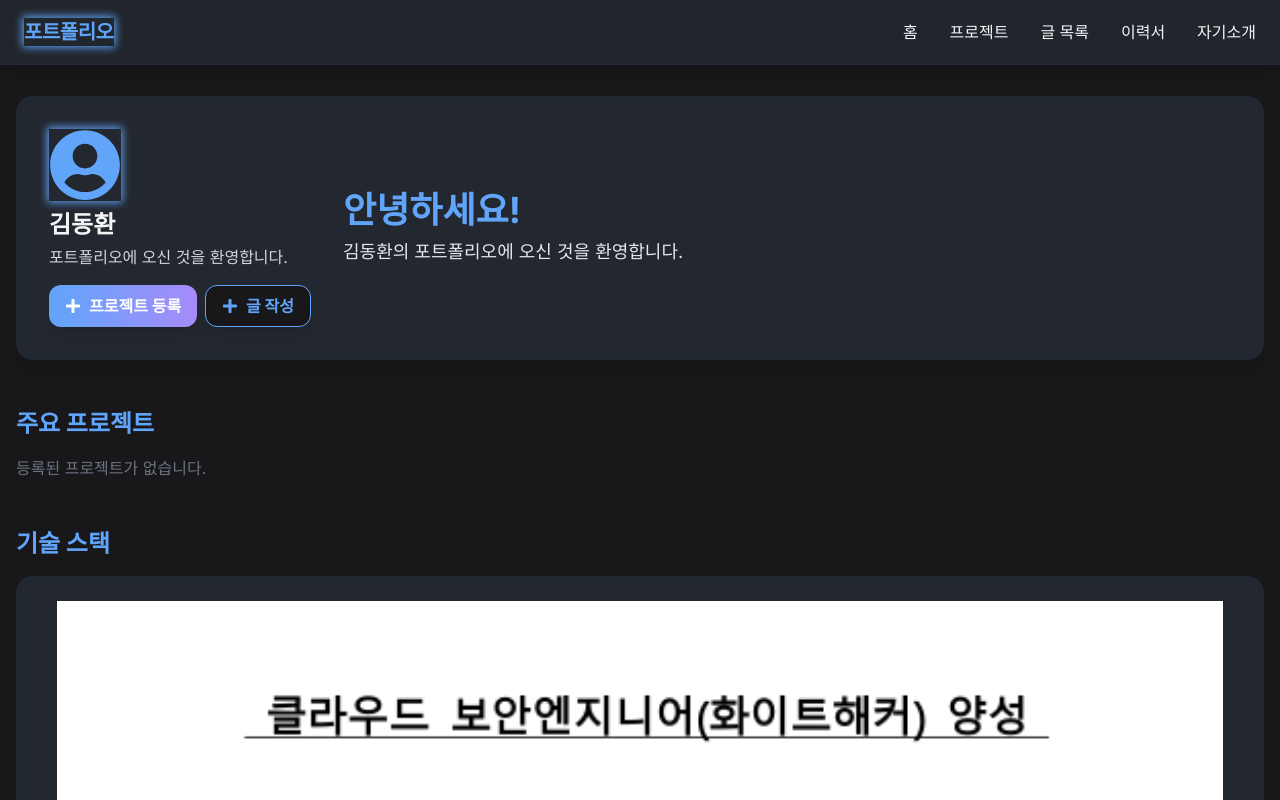
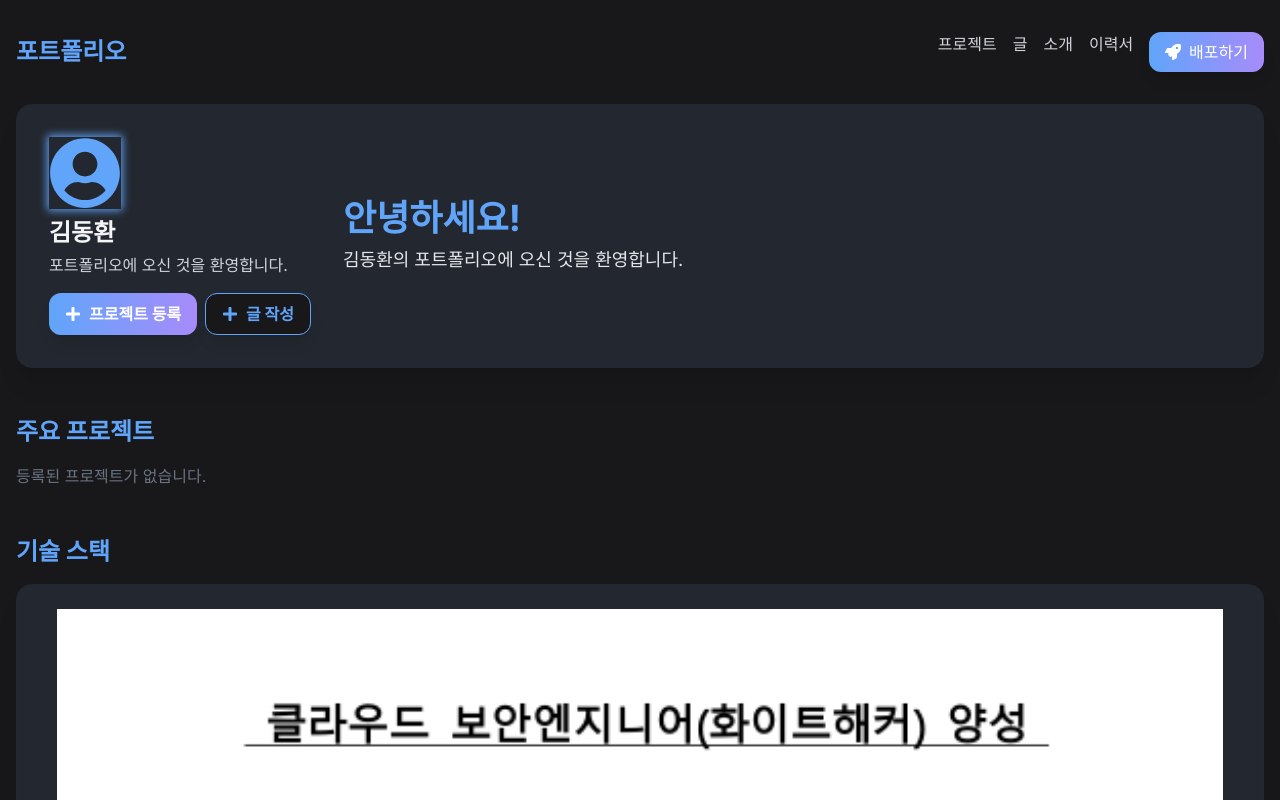
Before and after one commit to BG-traveling/port-folio, a Next.js app: page / in a window 1280 px wide. Shown: the top 800 px of the page. Built offline with nearby package versions, Linux system fonts and the light colour scheme.

Commit message:
Add deploy button to navigation

```diff
--- /dev/null
+++ b/src/app/api/deploy/route.ts
@@ -0,0 +1,39 @@
+import { NextResponse } from 'next/server';
+
+export async function POST() {
+  try {
+    // GitHub Personal Access Token을 환경 변수에서 가져옵니다
+    const token = process.env.PERSONAL_TOKEN;
+    const owner = process.env.GITHUB_OWNER;
+    const repo = process.env.GITHUB_REPO;
+
+    if (!token || !owner || !repo) {
+      return NextResponse.json({ success: false, error: 'Missing environment variables' }, { status: 500 });
+    }
+
+    // GitHub API를 호출하여 워크플로우를 트리거합니다
+    const response = await fetch(
+      `https://api.github.com/repos/${owner}/${repo}/dispatches`,
+      {
+        method: 'POST',
+        headers: {
+          'Authorization': `token ${token}`,
+          'Accept': 'application/vnd.github.v3+json',
+          'Content-Type': 'application/json',
+        },
+        body: JSON.stringify({
+          event_type: 'deploy',
+        }),
+      }
+    );
+
+    if (!response.ok) {
+      throw new Error('Failed to trigger deployment');
+    }
+
+    return NextResponse.json({ success: true });
+  } catch (error) {
+    console.error('Deployment error:', error);
+    return NextResponse.json({ success: false, error: 'Deployment failed' }, { status: 500 });
+  }
+}
--- a/src/app/layout.tsx
+++ b/src/app/layout.tsx
@@ -1,7 +1,9 @@
+"use client";
 import type { Metadata } from 'next'
 import { Inter } from 'next/font/google'
 import './globals.css'
 import Link from 'next/link'
+import { FaUserCircle, FaPlus, FaFileAlt, FaRocket } from 'react-icons/fa';
 
 const inter = Inter({ subsets: ['latin'] })
 
@@ -15,25 +17,43 @@ export default function RootLayout({
 }: {
   children: React.ReactNode
 }) {
+  const handleDeploy = async () => {
+    try {
+      const response = await fetch('/api/deploy', {
+        method: 'POST',
+      });
+      const data = await response.json();
+      if (data.success) {
+        alert('배포가 시작되었습니다! 잠시 후 웹사이트가 업데이트됩니다.');
+      } else {
+        alert('배포 중 오류가 발생했습니다.');
+      }
+    } catch (error) {
+      alert('배포 요청 중 오류가 발생했습니다.');
+    }
+  };
+
   return (
     <html lang="ko">
-      <body className={inter.className + " bg-darkbg text-gray-100 min-h-screen"}>
-        {/* 다크 클라우드 스타일 네비게이션 */}
-        <nav className="fixed top-0 left-0 w-full bg-darkcard/90 border-b border-gray-800 shadow-lg z-50 backdrop-blur-md">
-          <div className="max-w-7xl mx-auto flex items-center justify-between h-16 px-6">
-            <Link href="/" className="font-bold text-neonblue text-xl tracking-tight drop-shadow-glow animate-glow">포트폴리오</Link>
-            <ul className="flex space-x-8 text-base font-medium">
-              <li><Link href="/" className="hover:text-neonblue transition">홈</Link></li>
-              <li><Link href="/projects" className="hover:text-neonblue transition">프로젝트</Link></li>
-              <li><Link href="/posts" className="hover:text-neonblue transition">글 목록</Link></li>
-              <li><Link href="/resume" className="hover:text-neonblue transition">이력서</Link></li>
-              <li><Link href="/about" className="hover:text-neonblue transition">자기소개</Link></li>
-            </ul>
-          </div>
-        </nav>
-        <main className="max-w-7xl mx-auto pt-24 px-4 pb-10">
+      <body className={`${inter.className} bg-darkbg text-gray-100 min-h-screen`}>
+        <div className="container mx-auto px-4 py-8">
+          <nav className="flex justify-between items-center mb-8">
+            <Link href="/" className="text-2xl font-bold text-neonblue drop-shadow-glow">포트폴리오</Link>
+            <div className="flex gap-4">
+              <Link href="/projects" className="text-gray-300 hover:text-neonblue transition-colors">프로젝트</Link>
+              <Link href="/posts" className="text-gray-300 hover:text-neonblue transition-colors">글</Link>
+              <Link href="/about" className="text-gray-300 hover:text-neonblue transition-colors">소개</Link>
+              <Link href="/resume" className="text-gray-300 hover:text-neonblue transition-colors">이력서</Link>
+              <button
+                onClick={handleDeploy}
+                className="flex items-center gap-2 bg-gradient-to-r from-neonblue to-neonpurple text-white px-4 py-2 rounded-xl shadow-lg hover:from-neonpurple hover:to-neonblue hover:scale-105 transition-all duration-200 animate-fade-in"
+              >
+                <FaRocket /> 배포하기
+              </button>
+            </div>
+          </nav>
           {children}
-        </main>
+        </div>
       </body>
     </html>
   )
```
